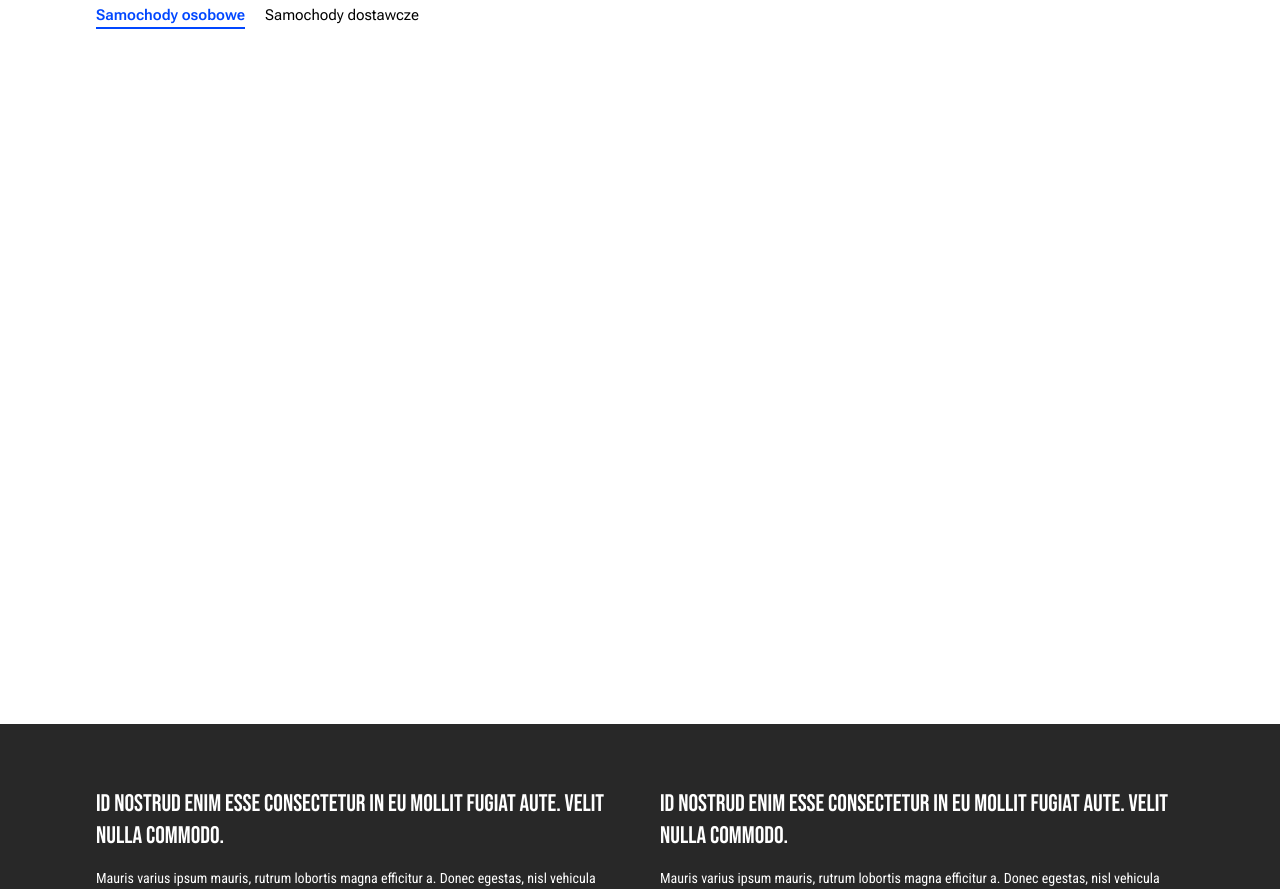
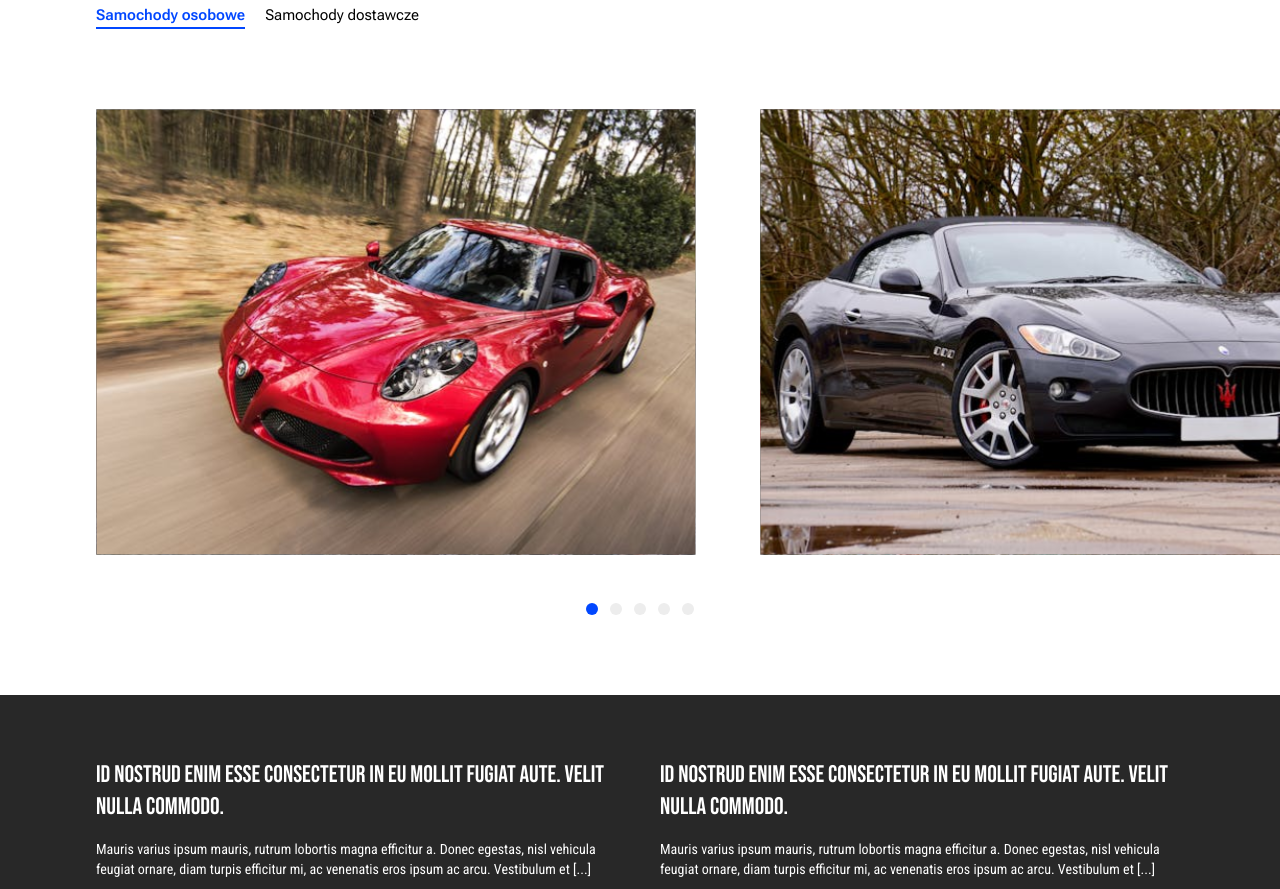
Before and after one commit to Slowikxx/cars_spot_recruitment, a React (Vite) app: page / in a window 1280 px wide. Shown: the part 1020-1909 px from the top of the page. Built offline with nearby package versions, Linux system fonts and the light colour scheme.

Commit message:
- created carousel image gallery for the gallery section

```diff
--- a/src/App.tsx
+++ b/src/App.tsx
@@ -9,7 +9,7 @@ import {
 const App = () => {
 	return (
 		<>
-			<main className="sm:px-24 px-6 h-full w-full">
+			<main className="sm:px-24 px-6 h-full w-full overflow-x-hidden">
 				<Navigation />
 				<HeroSection />
 				<Gallery />
--- a/src/components/Gallery.tsx
+++ b/src/components/Gallery.tsx
@@ -1,9 +1,30 @@
-import { useState } from 'react';
+import { useState, useEffect } from 'react';
+import {
+	galleryImageType,
+	galleryTypes,
+	passengerCars,
+	deliveryCars,
+} from '../constants';
 
 const Gallery = () => {
 	const [carFilter, setCarFilter] = useState<string>('passenger');
+	const [buttonOnIndex, setButtonOnIndex] = useState<number>(0);
+	const [imageOffset, setImageOffset] = useState<number>(0);
+	const [carImages, setCarImages] =
+		useState<Array<galleryImageType>>(passengerCars);
+
+	const onGalleryButtonClick = (galleryButtonIndex: number) => {
+		setButtonOnIndex(galleryButtonIndex);
+		setImageOffset(-664 * galleryButtonIndex);
+		console.log(imageOffset);
+	};
+
+	useEffect(() => {
+		setCarImages(carFilter === 'passenger' ? passengerCars : deliveryCars);
+	}, [carFilter]);
+
 	return (
-		<div id="gallery" className="h-[100vh]">
+		<div id="gallery">
 			<div>
 				<p className="text-dark-blue font-normal font-robotoCondensed text-[21.5px] leading-[32.25px]">
 					Prezentacja firmy
@@ -12,26 +33,47 @@ const Gallery = () => {
 					ZOBACZ NASZĄ GALERIĘ ZDJĘĆ
 				</h1>
 				<div className="flex flex-row gap-5">
+					{galleryTypes.map((galleryType, i) => (
 						<p
-						onClick={() => setCarFilter('passenger')}
+							key={i}
+							onClick={() => setCarFilter(galleryType.type)}
 							className={`font-robotoFlex text-[15px] leading-[22.5px] ${
-							carFilter === 'passenger'
+								carFilter === galleryType.type
 									? 'font-semibold text-dark-blue border-b-2 border-dark-blue'
 									: 'font-normal text-black'
 							} cursor-pointer hover:border-b-2 hover:border-dark-blue hover:text-dark-blue`}
 						>
-						Samochody osobowe
+							Samochody {galleryType.name}
 						</p>
-					<p
-						onClick={() => setCarFilter('delivery')}
-						className={`font-robotoFlex text-[15px] leading-[22.5px] ${
-							carFilter === 'delivery'
-								? 'font-semibold text-dark-blue border-b-2 border-dark-blue'
-								: 'font-normal text-black'
-						} cursor-pointer hover:border-b-2 hover:border-dark-blue hover:text-dark-blue`}
+					))}
+				</div>
+				<div className="mt-20 mb-12 ">
+					<div
+						className="flex flex-row gap-16 transition-transform duration-300"
+						style={{ transform: `translateX(${imageOffset}px)` }}
 					>
-						Samochody dostawcze
-					</p>
+						{carImages.map((car, i) => (
+							<img
+								key={i}
+								src={car.src}
+								alt={car.alt}
+								className="w-[600px] h-[446px] flex-shrink-0"
+							/>
+						))}
+					</div>
+				</div>
+				<div className="w-full flex flex-row mb-20 gap-3 justify-center items-center">
+					{[1, 2, 3, 4, 5].map((_, i) => (
+						<div
+							key={i}
+							onClick={() => onGalleryButtonClick(i)}
+							className={`${
+								buttonOnIndex === i
+									? 'bg-dark-blue'
+									: 'bg-[#ededed] hover:bg-dark-blue hover:opacity-40'
+							}  w-3 h-3 rounded-full cursor-pointer`}
+						/>
+					))}
 				</div>
 			</div>
 		</div>
--- /dev/null
+++ b/src/constants/index.ts
@@ -0,0 +1,75 @@
+import {
+	carouselPassenger1,
+	carouselPassenger2,
+	carouselPassenger3,
+} from '../assets';
+
+export const galleryTypes = [
+	{
+		name: 'osobowe',
+		type: 'passenger',
+	},
+	{
+		name: 'dostawcze',
+		type: 'delivery',
+	},
+];
+
+export type galleryImageType = {
+	src: string;
+	alt: string;
+};
+
+export const passengerCars = [
+	{
+		src: carouselPassenger1,
+		alt: 'passenger-car-1',
+	},
+	{
+		src: carouselPassenger2,
+		alt: 'passenger-car-2',
+	},
+	{
+		src: carouselPassenger3,
+		alt: 'passenger-car-3',
+	},
+	{
+		src: carouselPassenger1,
+		alt: 'passenger-car-1',
+	},
+	{
+		src: carouselPassenger2,
+		alt: 'passenger-car-2',
+	},
+	{
+		src: carouselPassenger3,
+		alt: 'passenger-car-3',
+	},
+];
+
+export const deliveryCars = [
+	{
+		src: carouselPassenger2,
+		alt: 'passenger-car-2',
+	},
+	{
+		src: carouselPassenger1,
+		alt: 'passenger-car-1',
+	},
+	{
+		src: carouselPassenger3,
+		alt: 'passenger-car-3',
+	},
+	{
+		src: carouselPassenger1,
+		alt: 'passenger-car-1',
+	},
+	{
+		src: carouselPassenger2,
+		alt: 'passenger-car-2',
+	},
+	{
+		src: carouselPassenger3,
+		alt: 'passenger-car-3',
+	},
+];
```
Lines whose indentation alone changed are shown as unchanged.
